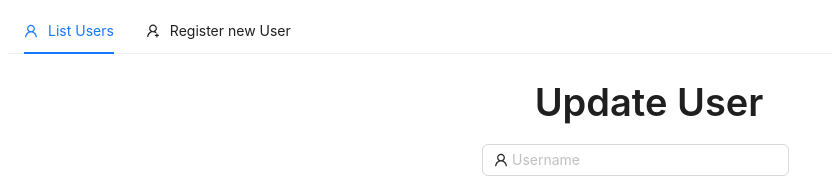
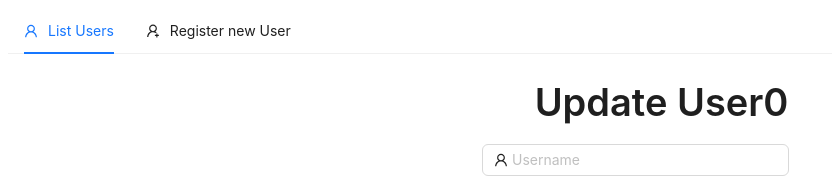
Before and after one commit to sombo20/Sistema-de-gerenciamento-de-usuarios, a React (Vite) app: page /edit/user/1 in a window 1280 px wide. Shown: the top 178 px of the page, without its empty margins (0-832 px from the left). Built offline with nearby package versions, Linux system fonts and the light colour scheme; no server answers.

Commit message:
Update index.tsx

```diff
--- a/src/pages/Edit/index.tsx
+++ b/src/pages/Edit/index.tsx
@@ -104,7 +104,7 @@ useEffect (()=>{
       {contextHolder}
       <Row>
         <Col span={8} offset={10}>
-          <Title>Update User</Title>
+          <Title>Update User{userdates.id}</Title>
         </Col>
       </Row>
      <FormUser UserFunction={updateUser} name={userdates.name} userEmail={"email"} userGender={"male"} userStatus={"active"}/>
```
